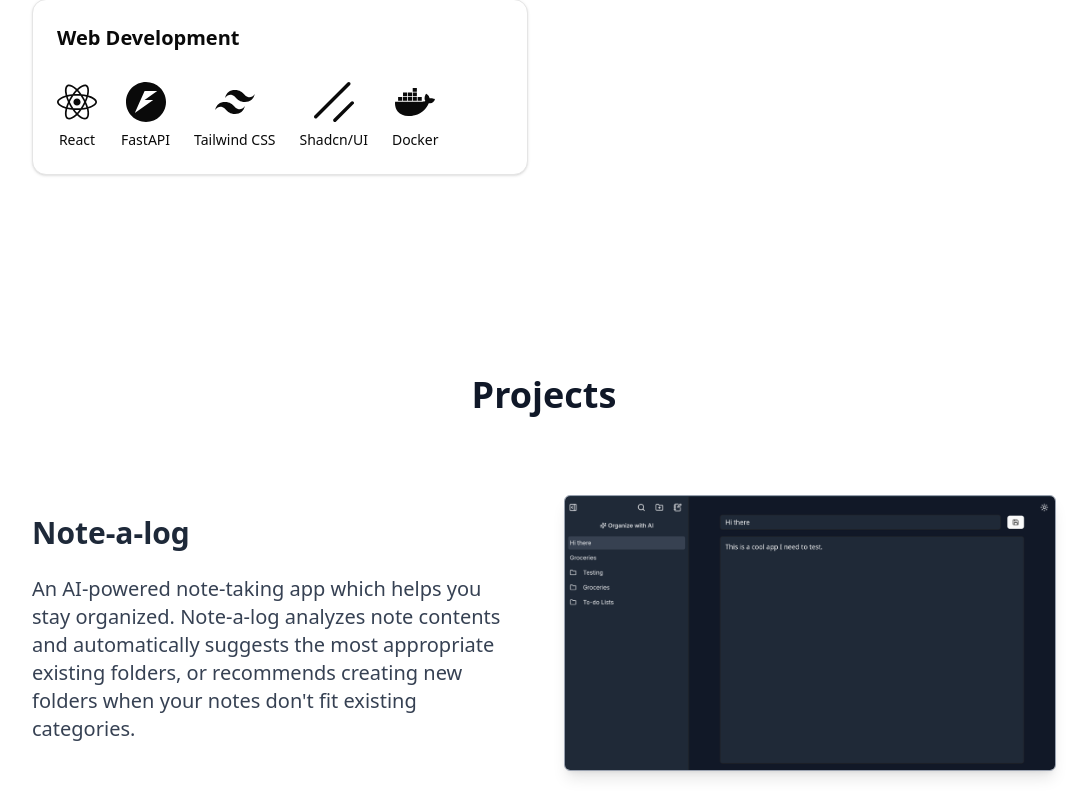
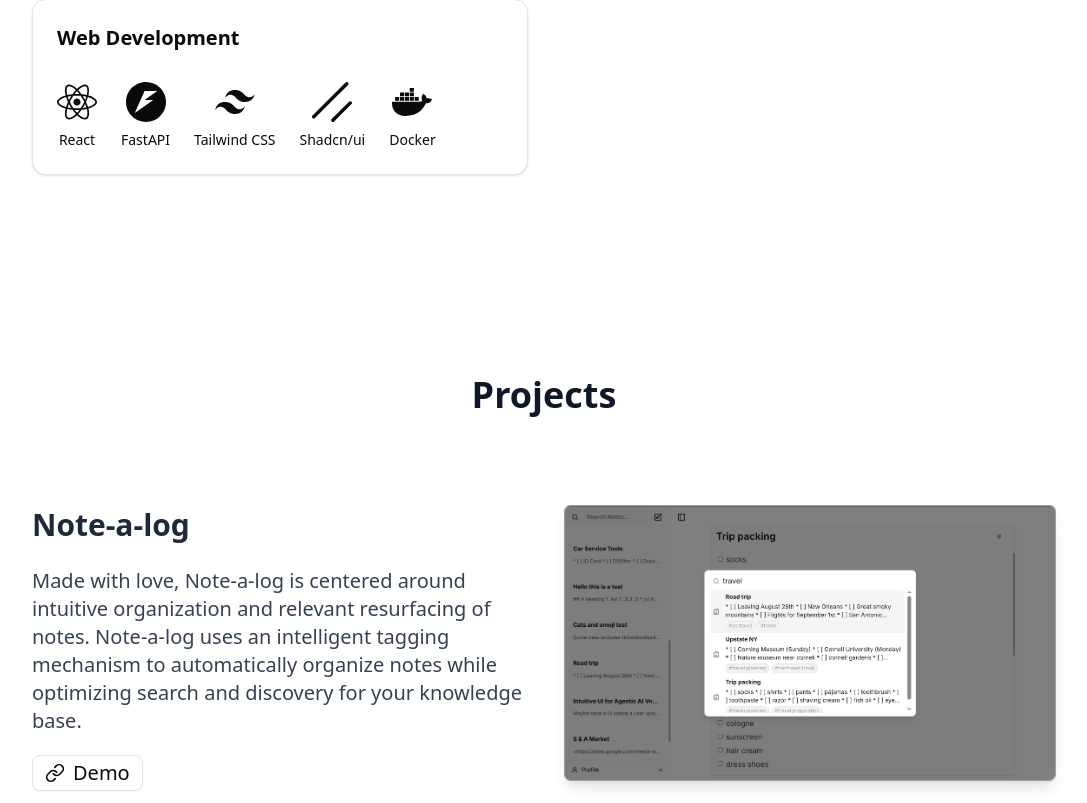
Before and after one commit to T-Visor/new-personal-website, a Next.js app: page / in a window 1280 px wide. Shown: the part 2117-2920 px from the top of the page, without its empty margins (96-1183 px from the left). Built offline with nearby package versions, Linux system fonts and the light colour scheme.

Commit message:
added new note-a-log info

```diff
--- a/components/sections/Projects.tsx
+++ b/components/sections/Projects.tsx
@@ -2,7 +2,7 @@
 
 import Image from "next/image";
 import { Button } from "@/components/ui/button";
-import { GithubIcon } from "lucide-react";
+import { GithubIcon, Link } from "lucide-react";
 import { FadeInView } from "@/components/motion-animations";
 import {
   Carousel,
@@ -17,7 +17,8 @@ type ProjectInfo = {
   description: string,
   image: string,
   github: string,
-  publication: string
+  publication: string,
+  link?: string
 };
 
 type ProjectShowcaseItemProps = {
@@ -29,10 +30,11 @@ const projects: ProjectInfo[] = [
   {
     title: "Note-a-log",
     description:
-      "An AI-powered note-taking app which helps you stay organized. Note-a-log analyzes note contents and automatically suggests the most appropriate existing folders, or recommends creating new folders when your notes don't fit existing categories.",
+      "Made with love, Note-a-log is centered around intuitive organization and relevant resurfacing of notes. Note-a-log uses an intelligent tagging mechanism to automatically organize notes while optimizing search and discovery for your knowledge base.",
     image: "/note-a-log-screenshot.png",
     github: "",
     publication: "",
+    link: "https://note-a-log.vercel.app/"
   },
   {
     title: "Natural Language Housing Search",
@@ -115,6 +117,18 @@ const ProjectShowcaseItem = ({
               </Button>
             </a>
           )}
+          {project.link && (
+            <a
+              href={project.link}
+              target="_blank"
+              rel="noopener noreferrer"
+            >
+              <Button variant="outline" className="text-xl flex items-center">
+                <Link className="size-5" />
+                Demo
+              </Button>
+            </a>
+          )}
         </div>
       </div>
       {/* Screenshot - only visible on desktop (moved outside info block) */}
--- a/components/sections/Skills.tsx
+++ b/components/sections/Skills.tsx
@@ -93,7 +93,7 @@ const skillsData: SkillCard[] = [
       },
       {
         Icon: SiShadcnui,
-        caption: "Shadcn/UI"
+        caption: "Shadcn/ui"
       },
       {
         Icon: FaDocker,
```
Also changed, not shown: public/note-a-log-screenshot.png.
